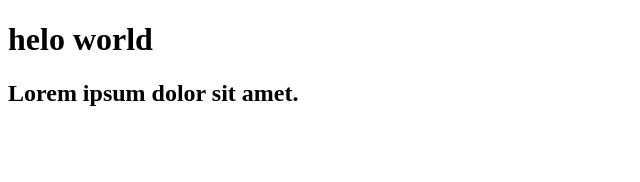
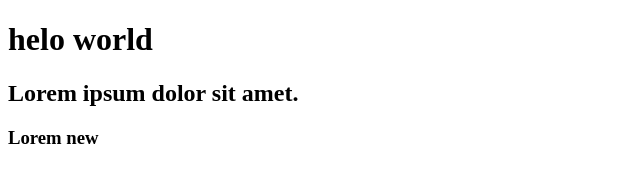
Before and after one commit to Glib228/git_test_repository, a plain HTML site: page index.html in a window 1280 px wide. Shown: the whole page, without its empty margins (0-640 px from the left). Drawn offline with Linux system fonts and the light colour scheme.

Commit message:
new line lorem h3

```diff
--- a/index.html
+++ b/index.html
@@ -7,5 +7,6 @@
 <body>
 	<h1>helo world</h1>
 	<h2>Lorem ipsum dolor sit amet.</h2>
+	<h3>Lorem new</h3>
 </body>
 </html>
```
